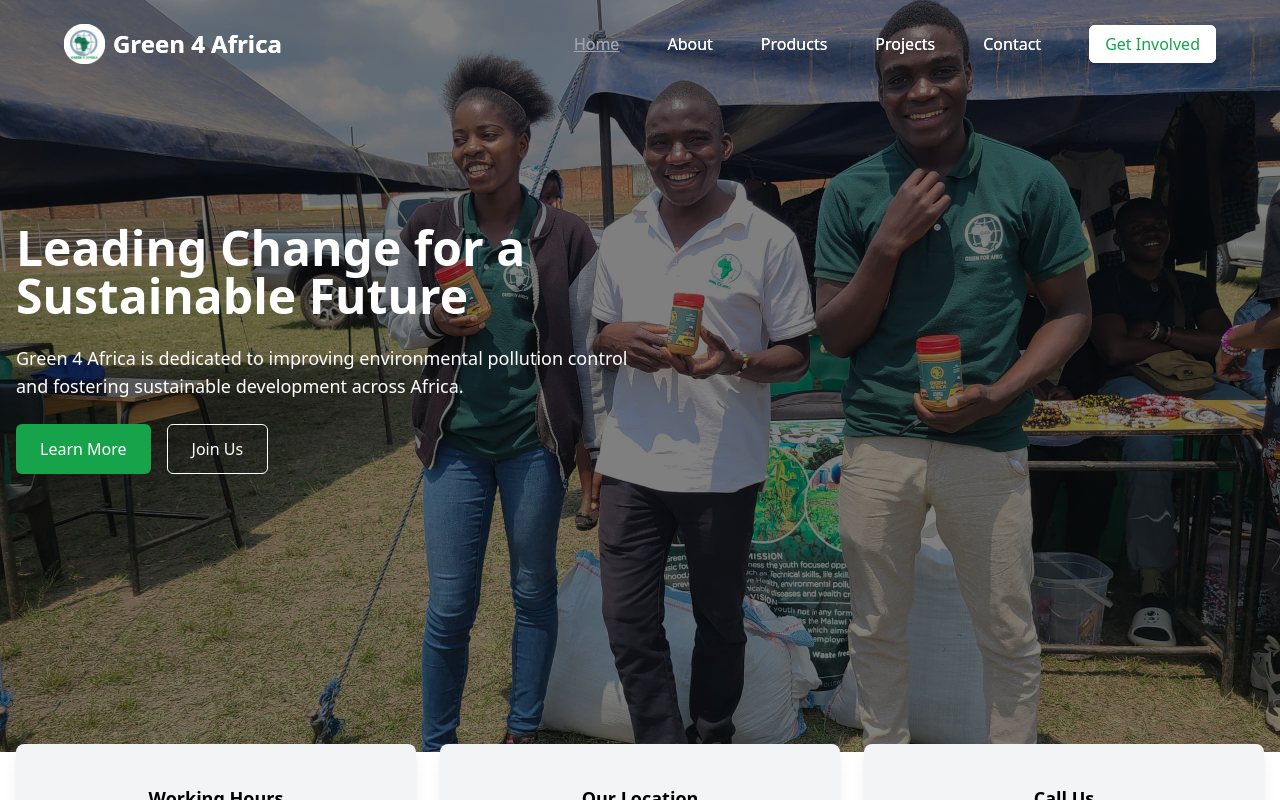
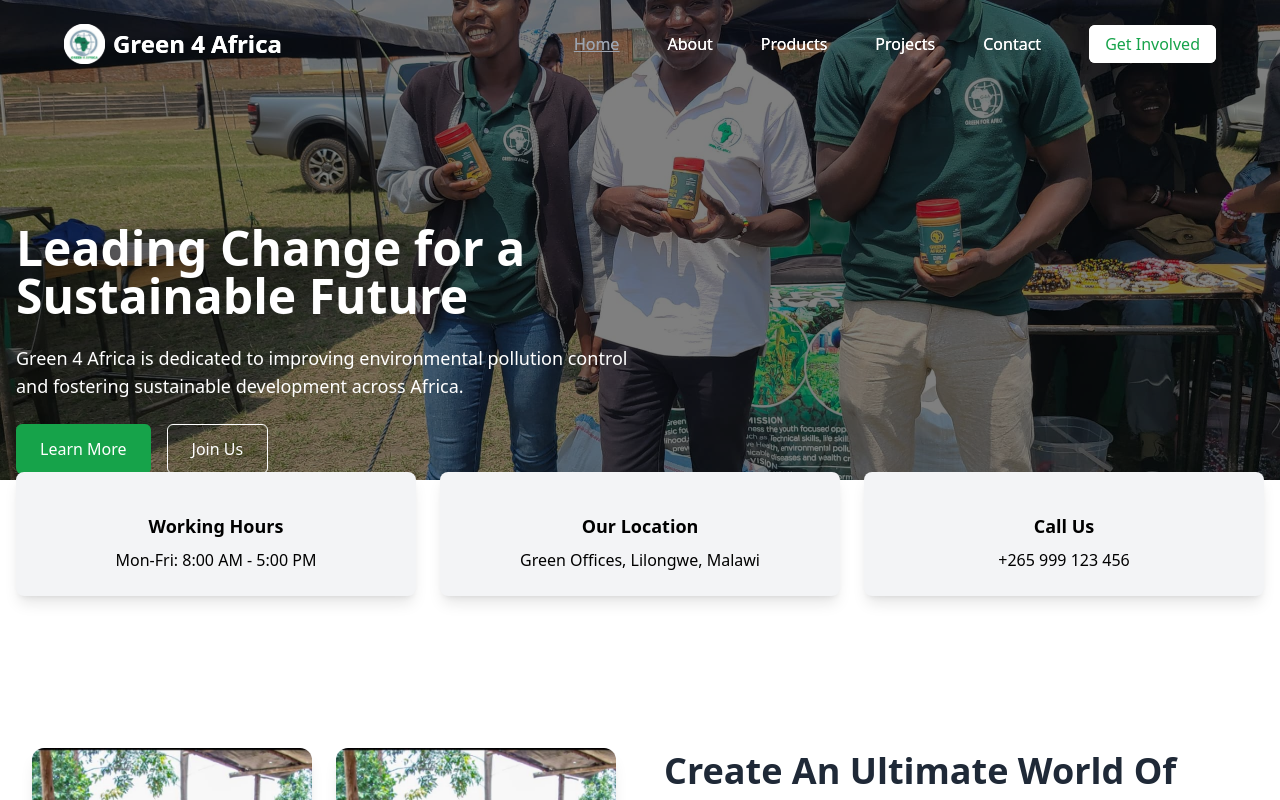
Before and after one commit to Vitumbikoh/Green-4-Africa, a React (Create React App) app: page / in a window 1280 px wide. Shown: the top 800 px of the page. Built offline with nearby package versions, Linux system fonts and the light colour scheme.

Commit message:
Modified Tab homepage height

```diff
--- a/src/pages/Homepage.jsx
+++ b/src/pages/Homepage.jsx
@@ -1,22 +1,21 @@
-import React from 'react';
-import Products from '../components/Products';
-import Header from '../components/Header'; // Import the Header component
-import Info from '../components/info';
+import React from "react";
+import Products from "../components/Products";
+import Header from "../components/Header"; // Import the Header component
+import Info from "../components/info";
 
 const Home = () => {
   return (
     <div className="relative">
       <Header /> {/* Add the Header component here */}
-
       {/* Hero Section */}
       <div
-        className="bg-cover bg-center min-h-[94vh] relative"
+        className="bg-cover bg-center min-h-[94vh] md:min-h-[60vh] relative" // Adjust height for tablet
         style={{ backgroundImage: "url('/Bannner.jpg')" }}
       >
         <div className="absolute inset-0 bg-black bg-opacity-50"></div>
         <div className="relative z-10 container mx-auto px-4 flex items-center h-full">
           <div className="w-full md:w-1/2 text-white mt-28 pt-28">
-            <h1 className="text-5xl font-bold mb-6 ">
+            <h1 className="text-5xl font-bold mb-6">
               Leading Change for a Sustainable Future
             </h1>
             <p className="text-lg mb-6">
@@ -34,7 +33,6 @@
           </div>
         </div>
       </div>
-
       {/* Info Section */}
       <div className="bg-white py-10">
         <div className="container mx-auto px-4 grid grid-cols-1 md:grid-cols-3 gap-6 relative z-20">
```
